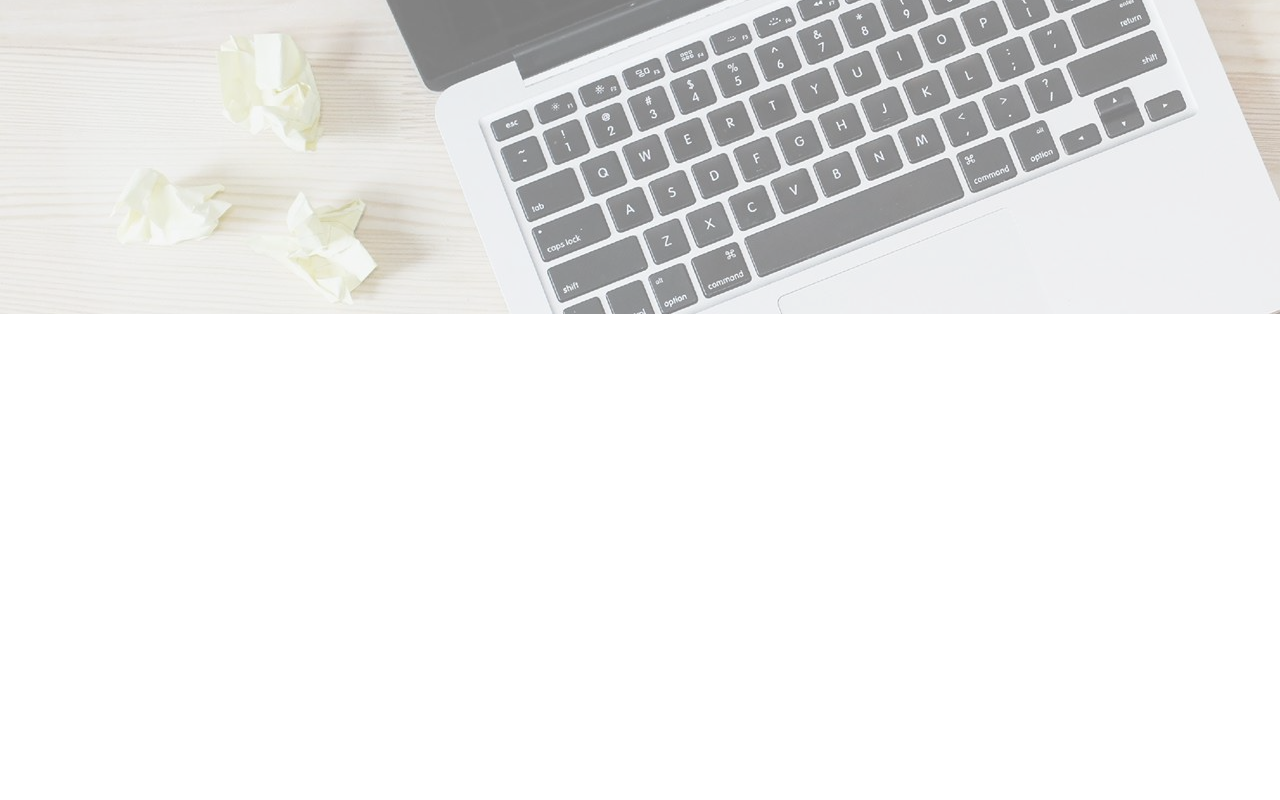
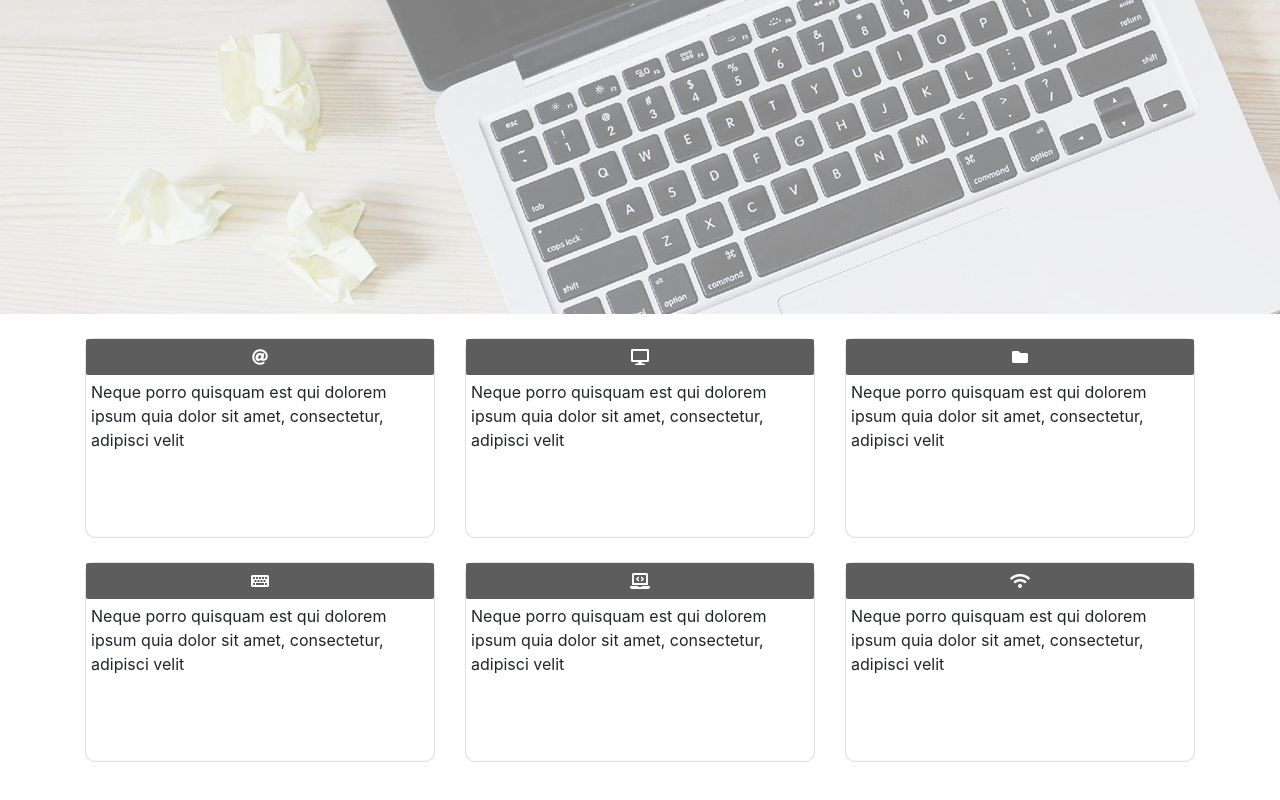
Before and after one commit to Estultz731/practice-bootstrap-site-two, a plain HTML site: page index.html in a window 1280 px wide. Shown: the part 516-1316 px from the top of the page. Before the commit the page ends 830 px from the top, so only its background shows below. Drawn offline with nearby package versions, Linux system fonts and the light colour scheme.

Commit message:
added cards and icons

```diff
--- a/index.html
+++ b/index.html
@@ -17,6 +17,46 @@
         <section class="main">
             <h1>Lorem Ipsum</h1>
         </section>
+        <div class="container">
+            <div class="row my-4">
+                <div class="col-sm-12 col-lg-4">
+                    <div class="card">
+                        <div class="top"><span class="fas fa-at" /> </div>
+                        <div class="bottom">Neque porro quisquam est qui dolorem ipsum quia dolor sit amet, consectetur, adipisci velit</div>
+                    </div>
+                </div>
+                <div class="col-sm-12 col-lg-4">
+                    <div class="card">
+                        <div class="top"><span class="fas fa-desktop" /></div>
+                        <div class="bottom">Neque porro quisquam est qui dolorem ipsum quia dolor sit amet, consectetur, adipisci velit</div>
+                    </div>
+                </div>
+                <div class="col-sm-12 col-lg-4">
+                    <div class="card">
+                        <div class="top"><span class="fas fa-folder" /></div>
+                        <div class="bottom">Neque porro quisquam est qui dolorem ipsum quia dolor sit amet, consectetur, adipisci velit</div>
+                    </div>
+                </div>
+                <div class="col-sm-12 col-lg-4">
+                    <div class="card">
+                        <div class="top"><span class="fas fa-keyboard" /></div>
+                        <div class="bottom">Neque porro quisquam est qui dolorem ipsum quia dolor sit amet, consectetur, adipisci velit</div>
+                    </div>
+                </div>
+                <div class="col-sm-12 col-lg-4">
+                    <div class="card">
+                        <div class="top"><span class="fas fa-laptop-code" /></div>
+                        <div class="bottom">Neque porro quisquam est qui dolorem ipsum quia dolor sit amet, consectetur, adipisci velit</div>
+                    </div>
+                </div>
+                <div class="col-sm-12 col-lg-4">
+                    <div class="card">
+                        <div class="top"><span class="fas fa-wifi" /></div>
+                        <div class="bottom">Neque porro quisquam est qui dolorem ipsum quia dolor sit amet, consectetur, adipisci velit</div>
+                    </div>
+                </div>
+            </div>
+        </div>
         <script src="" async defer></script>
     </body>
 </html>
--- a/main.css
+++ b/main.css
@@ -27,3 +27,26 @@ h1 {
     color: #fff;
     font-size: 45px;
 }
+
+.card {
+    border-radius: 10px;
+    width: 100%;
+    height: 200px;
+    margin-bottom: 1.5em;
+}
+.top {
+    background-color: #5d5d5d;
+    border-radius: 2px;
+    display: flex;
+    align-items: center;
+    justify-content: center;
+    padding: 10px;
+}
+
+.bottom {
+    padding: 5px;
+}
+
+span {
+    color: white;
+}
```
